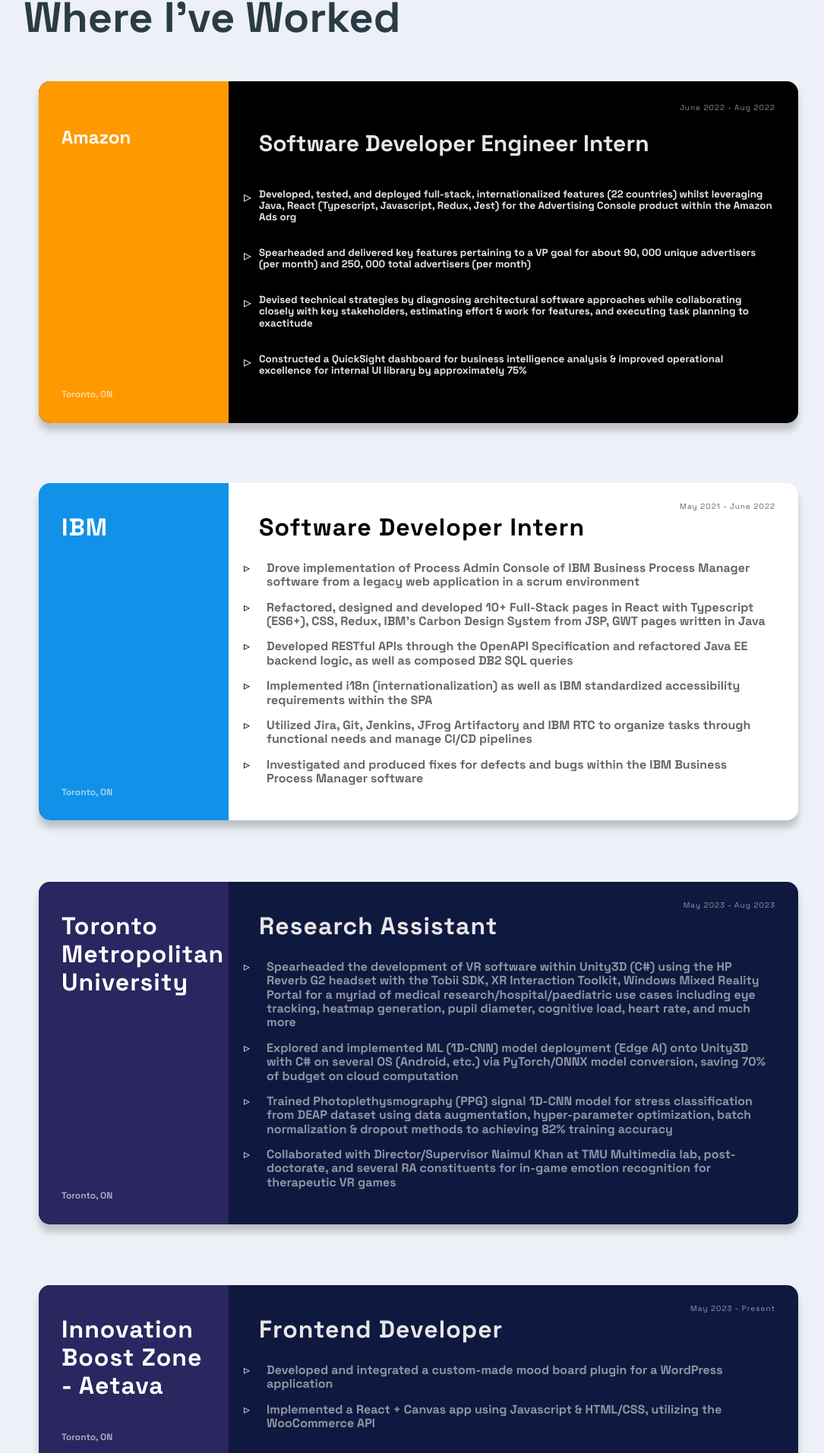
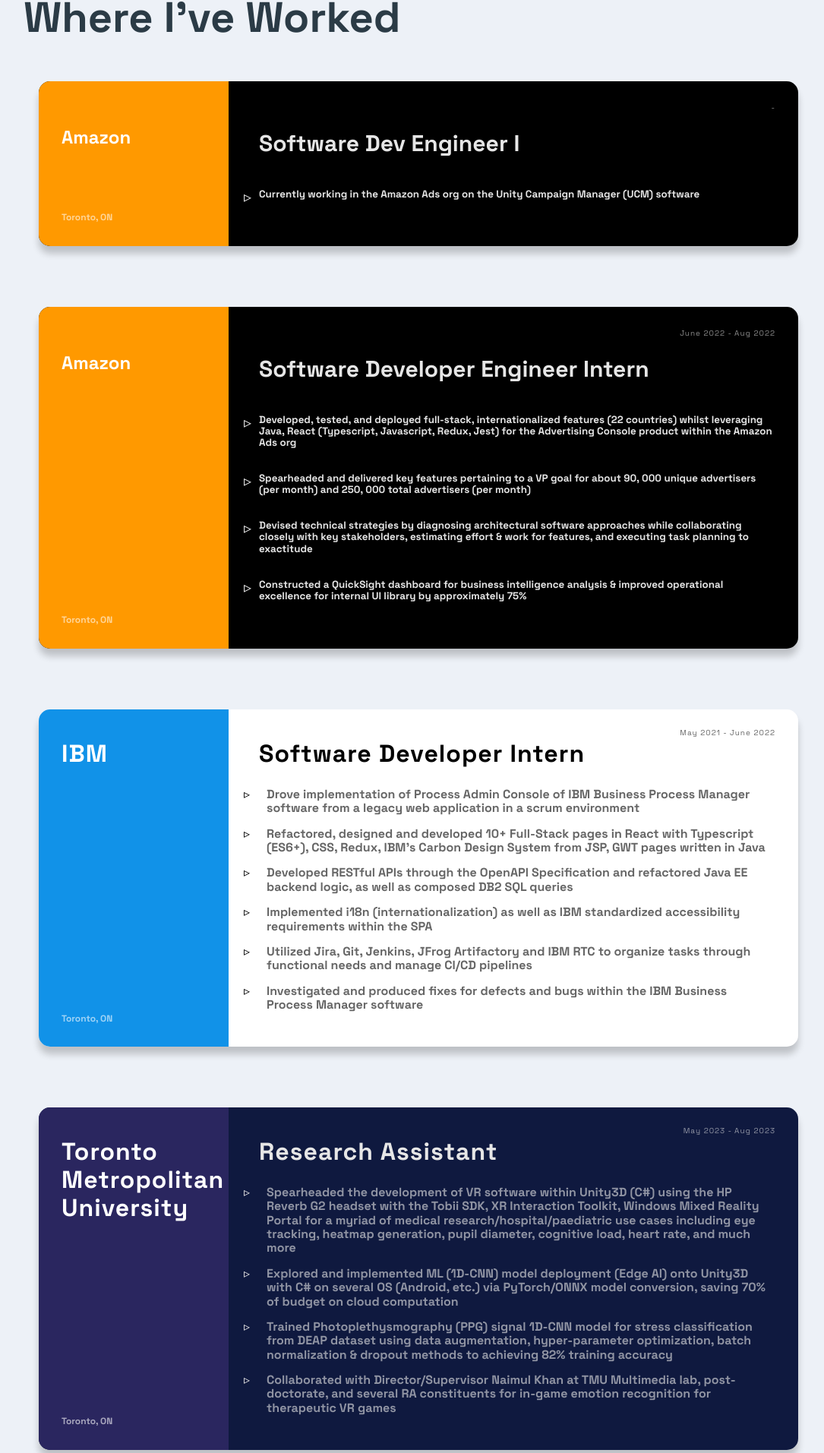
Before and after one commit to DeluxeViper/DeluxeViper.github.io, a Next.js app: page / in a window 1280 px wide. Shown: the part 1028-2941 px from the top of the page at 76% size, without its empty margins (89-1174 px from the left). Built offline with nearby package versions, Linux system fonts and the light colour scheme.

Commit message:
docs: updated timeline + added workExp at Amazon

```diff
--- a/src/components/TimeLine/TimeLine.js
+++ b/src/components/TimeLine/TimeLine.js
@@ -89,9 +89,7 @@
         <br /> <br />
         My interests include: <br />- Artificial Intelligence/ML applications
         <br /> - Distributed Systems <br />- Embedded Systems engineering
-        <br />- FPGAs
-        <br /> - Virtual/Augmented Reality <br />- Database Architecture <br />-
-        GPU programming <br />- Overall developer/process optimization
+        <br /> - Virtual/Augmented Reality <br />- Overall developer/process optimization/automation
         strategies
       </SectionText>
       <SectionTitle fontSize="40px">Major Milestones</SectionTitle>
--- a/src/constants/constants.js
+++ b/src/constants/constants.js
@@ -1,6 +1,15 @@
 /** @format */
 
 export const workExps = [
+  {
+    id: 8,
+    company: "Amazon",
+    title: "Software Dev Engineer I",
+    location: "Toronto, ON",
+    description: [
+      "Currently working in the Amazon Ads org on the Unity Campaign Manager (UCM) software"
+    ]
+  },
   {
     id: 0,
     company: "Amazon",
@@ -54,8 +63,8 @@
       "Developed and integrated a custom-made mood board plugin for a WordPress application",
       "Implemented a React + Canvas app using Javascript & HTML/CSS, utilizing the WooCommerce API",
     ],
-    startDate: "May 2023",
-    endDate: "Present",
+    startDate: "Sep 2022",
+    endDate: "Dec 2022",
   },
   {
     id: 4,
@@ -300,6 +309,11 @@
     text: "Graduated with a Computer Engineering (B. Eng) degree from Toronto Metropolitan University",
   },
   {
+    year: 2023,
+    month: "Sep",
+    text: "Started MEng at UofT",
+  },
+  {
     year: 2024,
     month: "January",
     text: "SDE 1 at Amazon",
```
